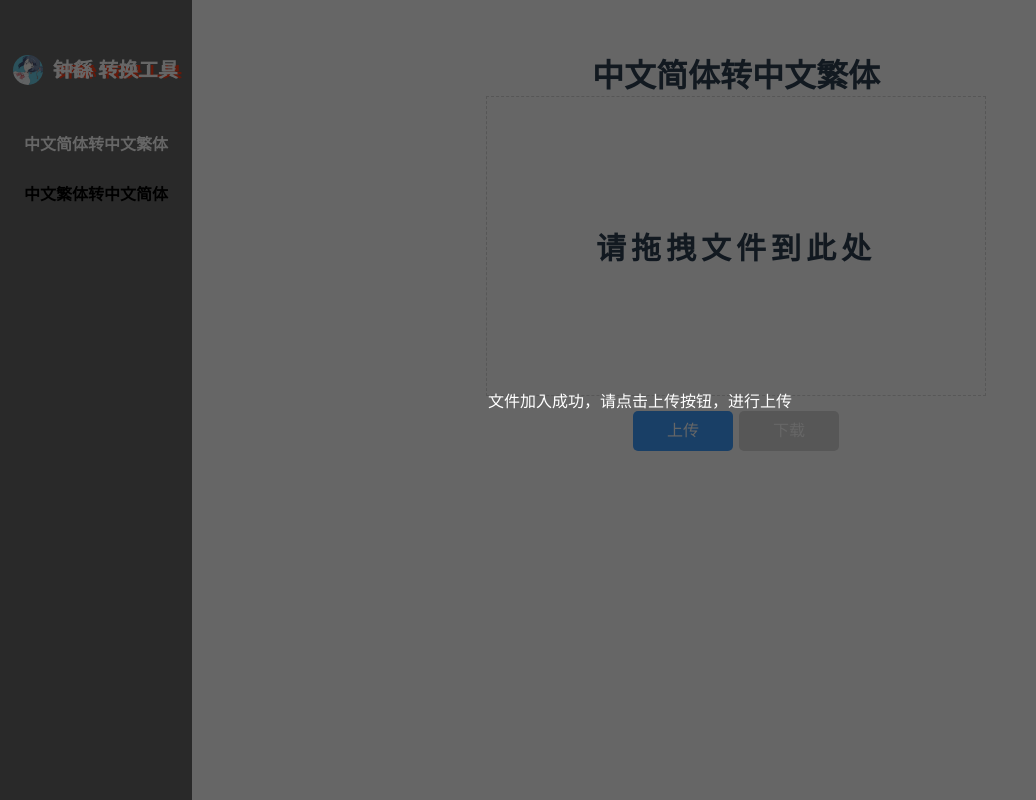
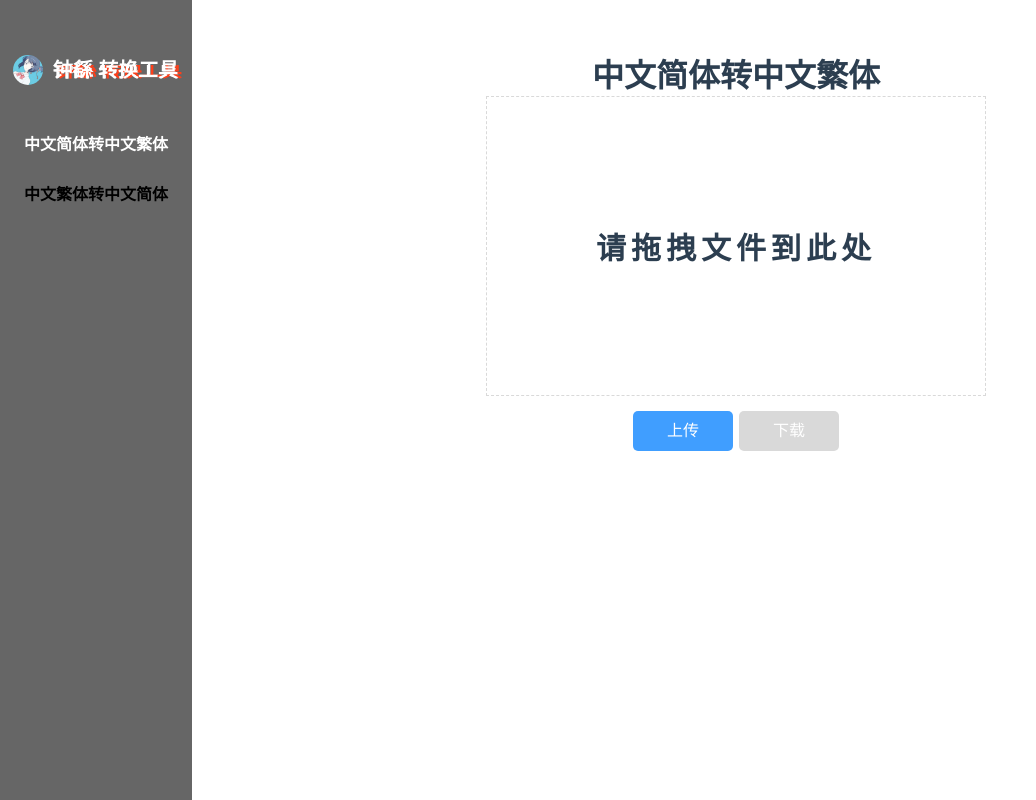
Before and after one commit to pandaCure/file-tool-web, a Vue app: page /#/ in a window 1280 px wide. Shown: the whole page, without its empty margins (0-1036 px from the left). Built offline with nearby package versions, Linux system fonts and the light colour scheme.

Commit message:
init modal disapppear

```diff
--- a/src/views/Home.vue
+++ b/src/views/Home.vue
@@ -21,7 +21,7 @@
       <li @click="upload" class="button-upload">上传</li>
       <li @click="downloadFile" class="button-download" :class="{'blue-bg': download}">下载</li>
     </ul>
-    <div class="modal" @click="cancalModal" :class="{modalshow: modal}">
+    <div class="modal" @click="cancalModal" :class="{modalshow: !modal}">
       <div class="modal-text">文件加入成功，请点击上传按钮，进行上传</div>
     </div>
   </div>
```
